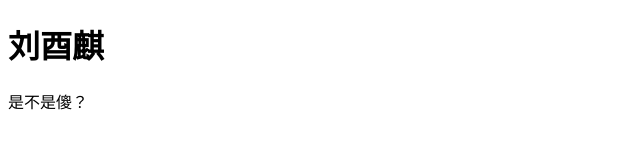
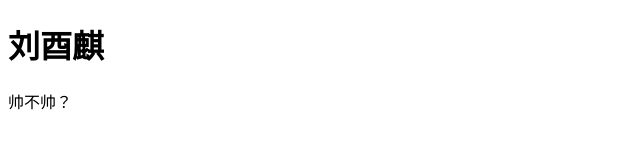
Before and after one commit to YuOoOoOo/YuOoOoOo.github.io, a plain HTML site: page index.html in a window 1280 px wide. Shown: the full height of the page, 0-640 px from the left. Drawn offline with Linux system fonts and the light colour scheme.

Commit message:
Update index.html

```diff
--- a/index.html
+++ b/index.html
@@ -2,6 +2,6 @@
 <html>
 <body>
 <h1>刘酉麒</h1>
-<p>是不是傻？</p>
+<p>帅不帅？</p>
 </body>
 </html
```
